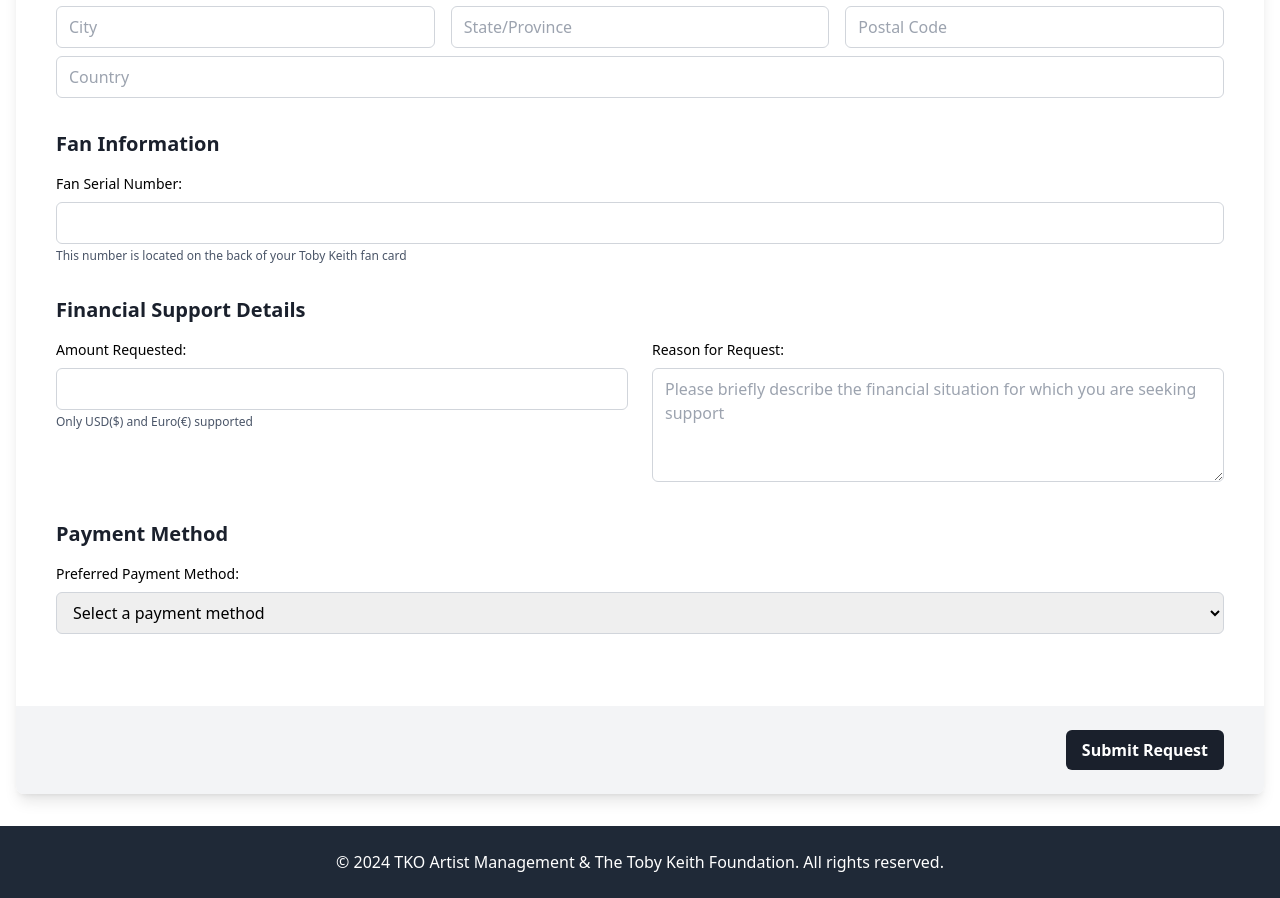
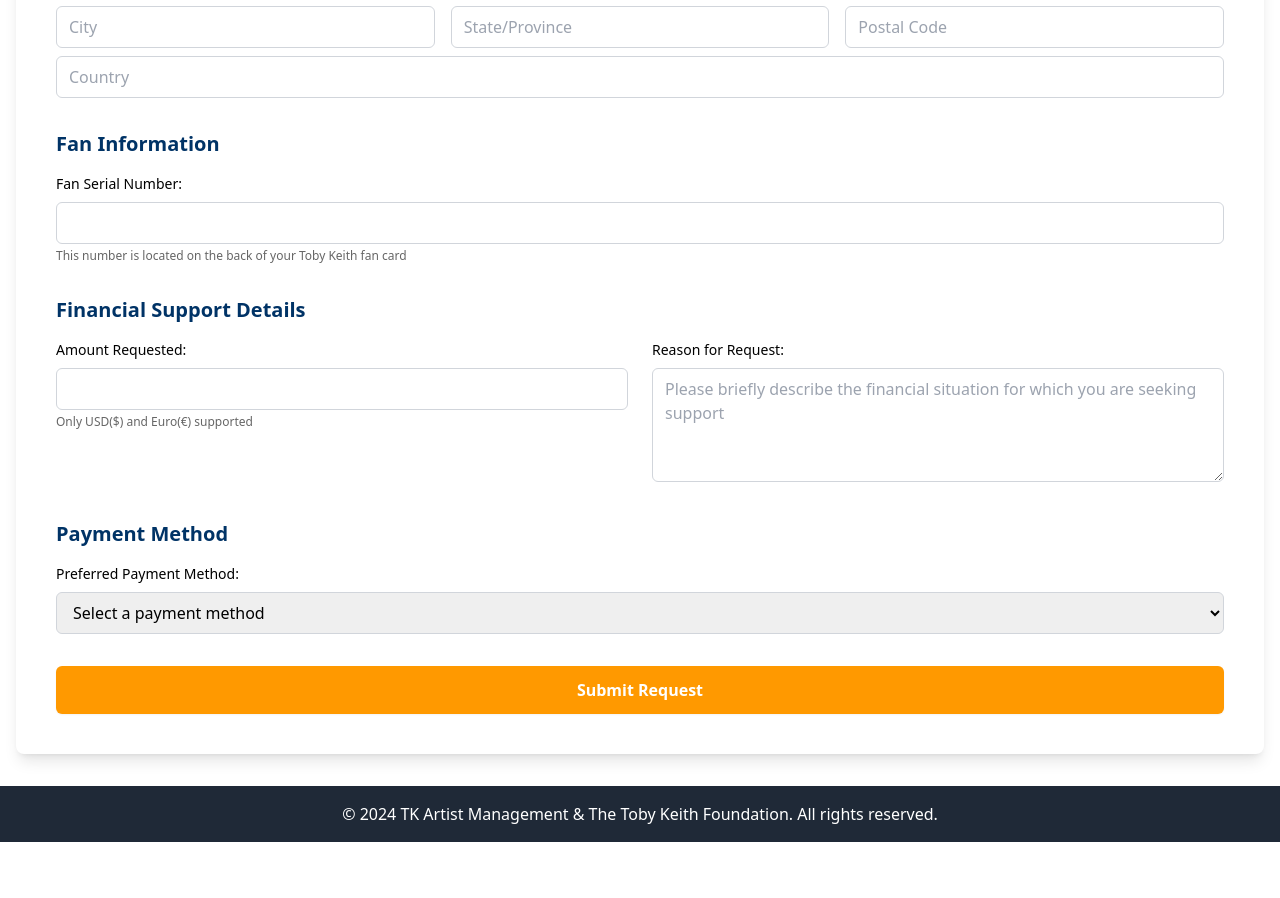
Before and after one commit to krist-ig-project/Admin, a Vue app: page /request-form in a window 1280 px wide. Shown: the part 740-1638 px from the top of the page. After the commit the page ends 1582 px from the top, so only its background shows below. Built offline with nearby package versions, Linux system fonts and the light colour scheme; the HTML template or start-up script is replaced by a standard one.

Commit message:
Update RequestForm.vue

```diff
--- a/src/views/RequestForm.vue
+++ b/src/views/RequestForm.vue
@@ -52,7 +52,6 @@
                   type="text"
                   placeholder="DD/MM/YYYY"
                 />
-
               </div>
               <div>
                 <label class="block text-sm font-medium mb-2" for="phone">Phone Number:</label>
@@ -200,7 +199,7 @@
                   placeholder="SWIFT/BIC Code"
                 />
               </div>
-              <div v-if="form.paymentMethod === 'paypal'" id="paypalDetails" class="space-y-4">
+              <div v-if="form.paymentMethod === 'paypal'" id="paypalDetails">
                 <input
                   v-model="form.paypalEmail"
                   class="w-full px-3 py-2 border border-gray-300 rounded-md focus:outline-none focus:ring-2 focus:ring-accent"
@@ -208,7 +207,7 @@
                   placeholder="PayPal Email Address"
                 />
               </div>
-              <div v-if="form.paymentMethod === 'check'" id="checkDetails" class="space-y-4">
+              <div v-if="form.paymentMethod === 'check'" id="checkDetails">
                 <input
                   v-model="form.checkPayableTo"
                   class="w-full px-3 py-2 border border-gray-300 rounded-md focus:outline-none focus:ring-2 focus:ring-accent"
@@ -219,17 +218,15 @@
                   v-model="form.checkAddress"
                   class="w-full px-3 py-2 border border-gray-300 rounded-md focus:outline-none focus:ring-2 focus:ring-accent"
                   type="text"
-                  placeholder="Mailing Address"
+                  placeholder="Address for Check Delivery"
                 />
               </div>
             </div>
           </section>
-        </div>
 
-        <div class="bg-gray-100 px-6 py-4 sm:px-10 sm:py-6 flex justify-end">
           <button
-            class="bg-primary text-white font-semibold py-2 px-4 rounded-md hover:bg-secondary transition duration-300"
             type="submit"
+            class="w-full py-3 px-6 bg-accent text-white font-semibold rounded-md shadow-sm hover:bg-accent-dark focus:outline-none focus:ring-2 focus:ring-accent"
           >
             Submit Request
           </button>
@@ -237,15 +234,19 @@
       </form>
     </main>
 
-    <footer class="bg-gray-800 text-white py-6">
+    <footer class="bg-gray-800 text-white py-4">
       <div class="container mx-auto px-4 text-center">
-        <p>&copy; 2024 TKO Artist Management & The Toby Keith Foundation. All rights reserved.</p>
+        <p>&copy; 2024 TK Artist Management & The Toby Keith Foundation. All rights reserved.</p>
       </div>
     </footer>
   </div>
 </template>
 
+
+
 <script>
+import { HandleSubmitedForm } from '../Form-submit.js';
+
 export default {
   data() {
     return {
@@ -317,29 +318,36 @@ export default {
       // Validate date before submission
       this.validateDate();
 
-      // Handle the form submission logic here, such as sending data to the server
-      console.log(this.form);  // For debugging, logs the form data
-      alert('Form submitted!');
+      // Handle the form submission logic here
+      HandleSubmitedForm(this.form);
     }
   }
 };
-
 </script>
 
+
+
+
+
 <style scoped>
+/* TailwindCSS classes can be used for styling */
 .bg-primary {
-  background-color: #1a202c;
+  background-color: #003366; /* Example primary color */
 }
+
 .text-primary {
-  color: #1a202c;
+  color: #003366; /* Example primary text color */
 }
-.bg-secondary {
-  background-color: #2d3748;
+
+.bg-accent {
+  background-color: #ff9900; /* Example accent color */
 }
+
 .text-secondary {
-  color: #4a5568;
+  color: #666666; /* Example secondary text color */
 }
-.focus\:ring-accent {
-  --tw-ring-color: #2b6cb0;
+
+.bg-accent-dark {
+  background-color: #cc6600; /* Example dark accent color */
 }
 </style>
```
Lines whose indentation alone changed are shown as unchanged.
